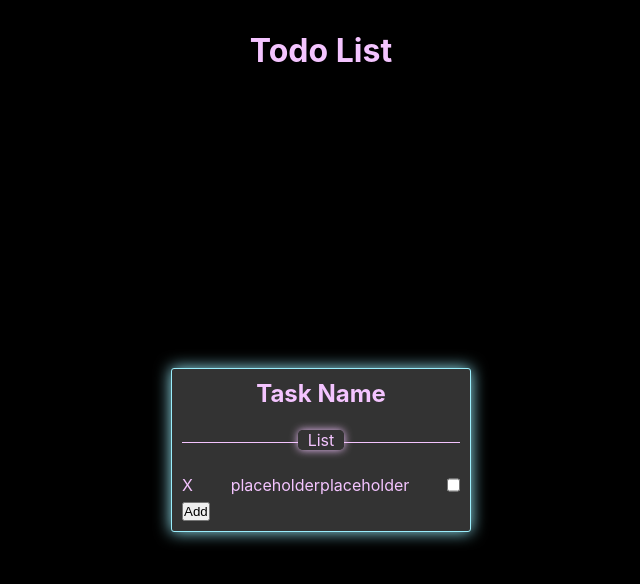
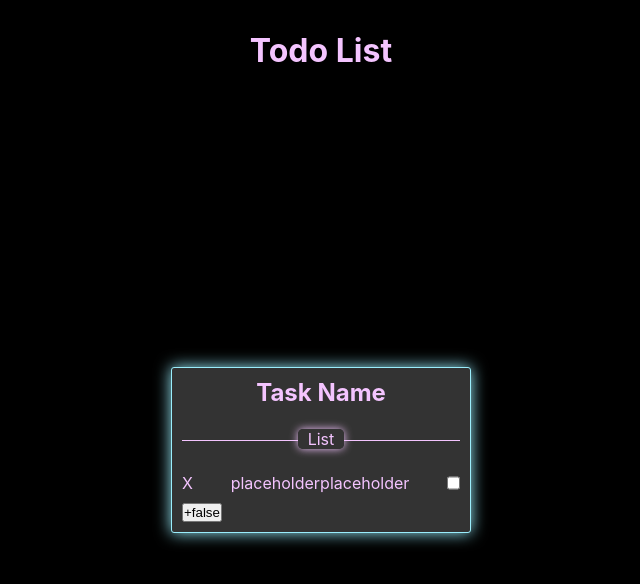
Before and after one commit to SiriusLL/todo-list-1, a React (Create React App) app: page / in a window 1280 px wide. Shown: the top 584 px of the page, without its empty margins (319-959 px from the left). Built offline with nearby package versions, Linux system fonts and the light colour scheme.

Commit message:
dynamic add task form

```diff
--- a/src/App.js
+++ b/src/App.js
@@ -1,3 +1,5 @@
+import { useState } from "react";
+import TaskCard from "./components/TaskCard";
 import "./index.css";
 
 function App() {
@@ -6,20 +8,7 @@ function App() {
       <header>
         <h1>Todo List</h1>
       </header>
-      <div className="task-card">
-        <h2>Task Name</h2>
-        <p className="divider">
-          <span>List</span>
-        </p>
-        <form className="todo-form">
-          <div className="check-complete">
-            <p>X</p>
-            <p>placeholderplaceholder</p>
-            <input className="check-box" type="checkbox" />
-          </div>
-        </form>
-        <button>Add</button>
-      </div>
+      <TaskCard />
     </div>
   );
 }
--- /dev/null
+++ b/src/components/TaskCard.jsx
@@ -0,0 +1,36 @@
+import React, { useState } from "react";
+
+function TaskCard() {
+  const [addTask, setAddTask] = useState(false);
+
+  const toggleTaskForm = () => {
+    addTask ? setAddTask(false) : setAddTask(true);
+  };
+
+  console.log(addTask);
+
+  return (
+    <div className="task-card">
+      <h2>Task Name</h2>
+      <p className="divider">
+        <span>List</span>
+      </p>
+      <form className="todo-form">
+        <div className="check-complete">
+          <p>X</p>
+          <p>placeholderplaceholder</p>
+          <input className="check-box" type="checkbox" />
+        </div>
+      </form>
+      {!addTask && <button onClick={toggleTaskForm}>+{`${addTask}`}</button>}
+      {addTask && (
+        <form className="add-task-form">
+          <input type="text" placeholder="enter a task" />
+          <button onClick={toggleTaskForm}>Add Task</button>
+        </form>
+      )}
+    </div>
+  );
+}
+
+export default TaskCard;
--- a/src/index.css
+++ b/src/index.css
@@ -76,7 +76,6 @@ body {
 
 .divider span {
   padding: 0 10px;
-  /* border: 1px solid var(--text-primary); */
   box-shadow: 0 0 8px var(--text-primary);
   background-color: var(--form-bg);
   border-radius: 5px;
@@ -90,10 +89,27 @@ body {
 .check-complete {
   display: flex;
   justify-content: space-between;
-  padding-bottom: 5px;
+  padding-bottom: 8px;
 }
 
-.check-box {
+input[type="checkbox"] .check-box {
   border: 1px solid var(--border);
   background-color: var(--text-primary);
 }
+
+.add-task-form {
+  display: flex;
+  justify-content: space-between;
+  margin-top: 3px;
+}
+
+.add-task-from input[type="test"] {
+  background: var(--form-bg);
+}
+
+.add-task-form button {
+  background-color: var(--from-bg);
+  color: var(--text-primary);
+  border: 1px solid var(--border);
+  padding: 3px;
+}
```
Also changed, not shown: src/components/CardForm.jsx (added, +7 -0 lines).
